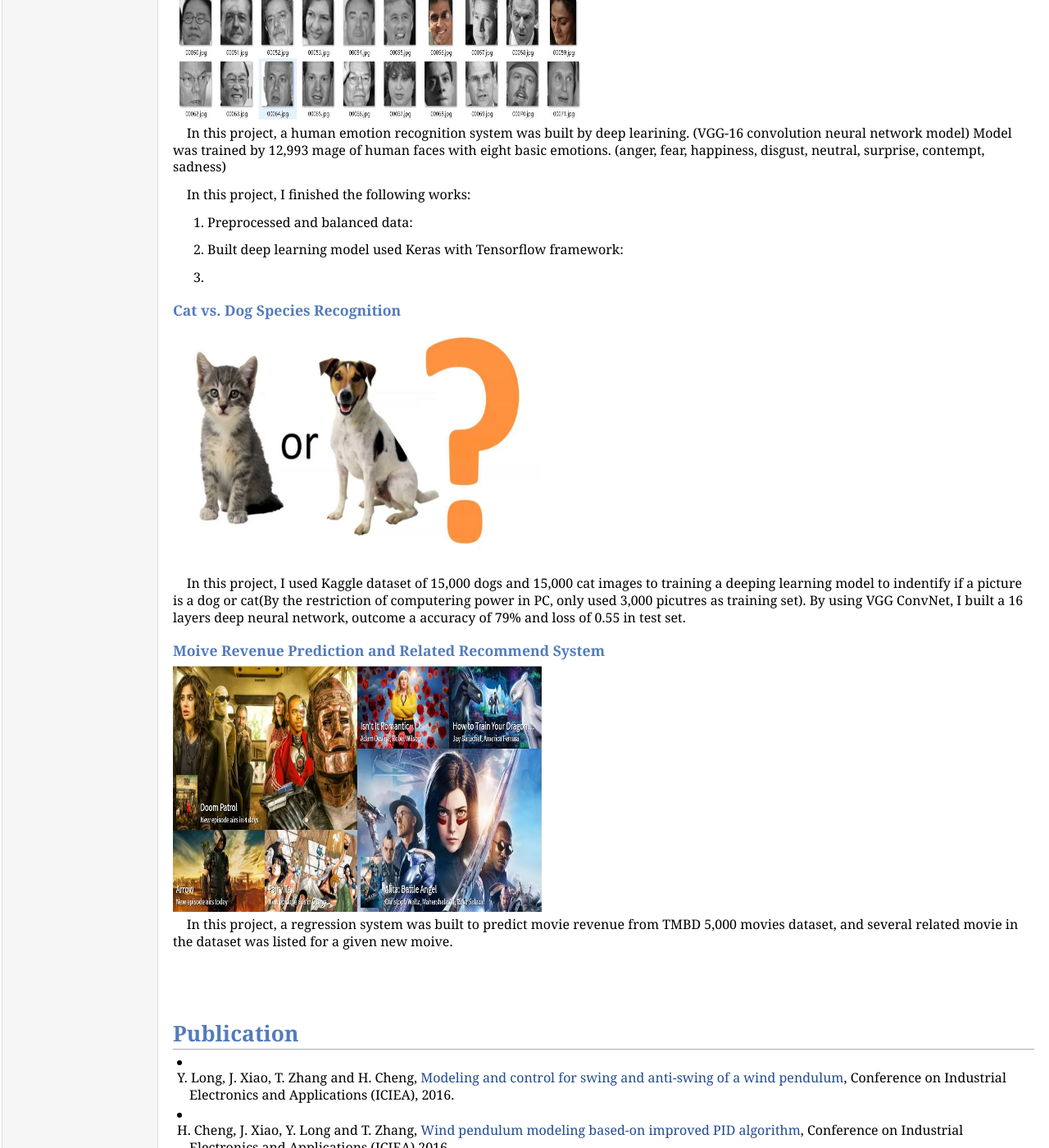
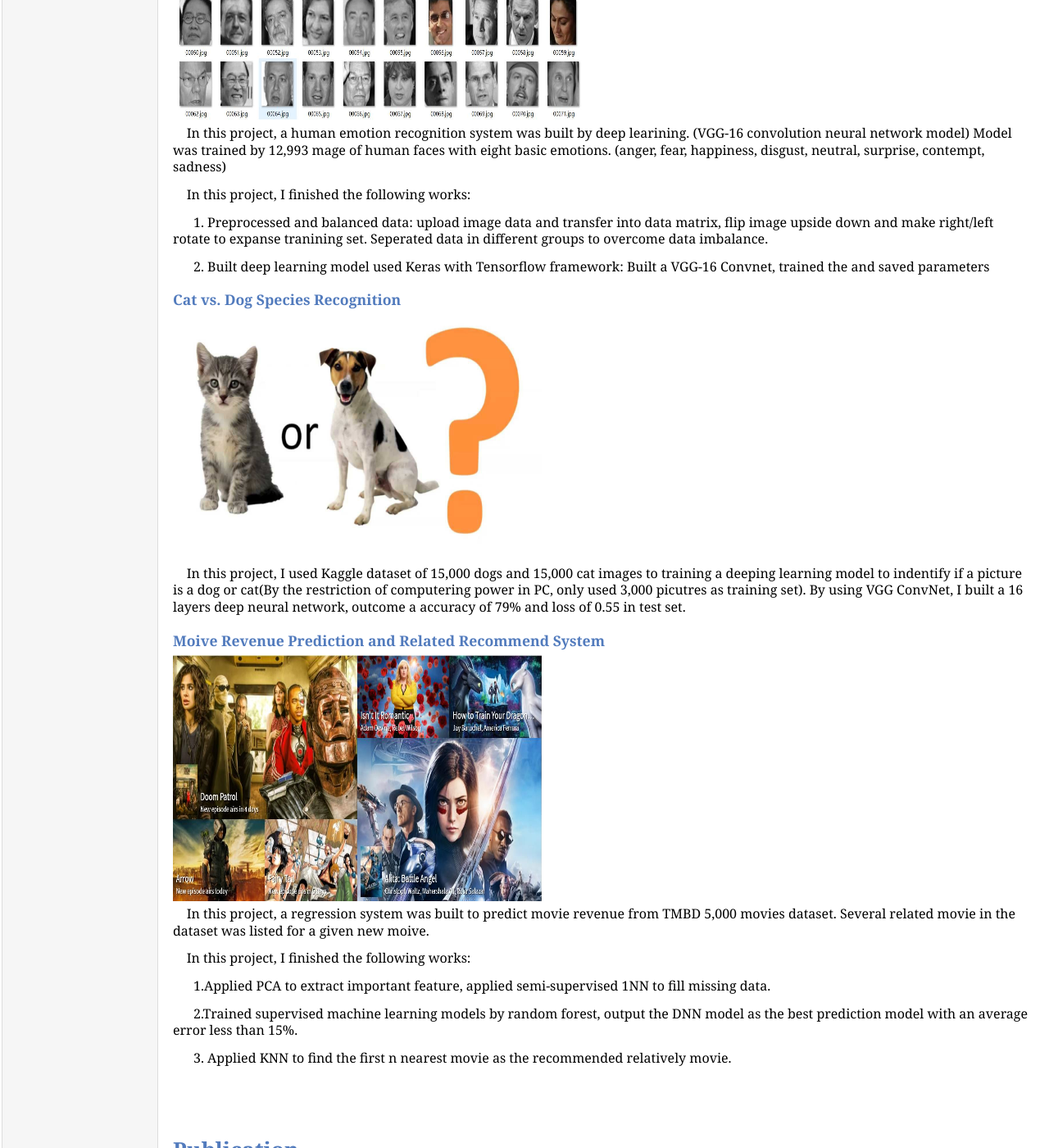
Before and after one commit to dukesky/dukesky.github.io, a Jekyll site: the page research.html, which Jekyll copies as it is, in a window 1280 px wide and 1400 px high, scrolled down 4197 px. Shown: the whole window at 82% size. Built offline with Jekyll 4.4.1, drawn with Linux system fonts in a browser that asks for light colours.

Commit message:
Update research.html

```diff
--- a/research.html
+++ b/research.html
@@ -60,8 +60,8 @@
   <p></p>
   <h3>Wind Pendulum Control System</h3>
   <img src="figs/pendulum3.jpg" width="450px" height="300px" />
-  <p> &nbsp &nbsp Wind pendulum is a three dimension(3D) pendulum that at the end of pendulum there is a platform attached four fans facing four
-    different directions. When the pendulum is swinging, it's swing speed and angle was controlled by generating wind from four fans.
+  <p> &nbsp &nbsp Wind pendulum is a three dimension(3D) pendulum that at the end of pendulum there is a platform attached four fans facing
+    four different directions. When the pendulum is swinging, it's swing speed and angle was controlled by generating wind from four fans.
     This system is an nonlinear system with high latency. First, fans itselve is an nonlinear system, it's hard to build a dynamic model
     of force generated by fans rotation. second, there's always unpredicted latency of force genarated by propeller rotation, which makes
     it really hard to build an timely control system.
@@ -89,7 +89,8 @@
   <h3>Moving Detection System of Lower-Limb Exoskeleton (Bachelor Thesis) </h3>
   <img src="figs/exo2.png" width="300px" height="450px" />
   <p> &nbsp &nbsp This project aimed to implement a moving detection system of lower-limb exoskeletion. </p>
-  <p> &nbsp &nbsp  Exoskeletion can improve patients' movement ability and help them recover. In this project, I designed a moving detection system by FPGA chip and six encoders, and intergrated this system into the exoskeleton central control system.
+  <p> &nbsp &nbsp  Exoskeletion can improve patients' movement ability and help them recover. In this project, I designed
+    a moving detection system by FPGA chip and six encoders, and intergrated this system into the exoskeleton central control system.
     Besides, I designed two gaits for recovery training. One gait minimize the power of ankle while the other mimimize the power of knee,
     these two gaits work for a patient with ankle or knee problem.
   </p>
@@ -113,20 +114,28 @@
     model) Model was trained by 12,993 mage of human faces with eight basic emotions.
     (anger, fear, happiness, disgust, neutral, surprise, contempt, sadness) </p>
    <p>&nbsp &nbsp In this project, I finished the following works: </p>
-   <p> &nbsp &nbsp &nbsp 1. Preprocessed and balanced data: </p>
-   <p> &nbsp &nbsp &nbsp 2. Built deep learning model used Keras with Tensorflow framework: </p>
-   <p> &nbsp &nbsp &nbsp 3. </p>
+   <p> &nbsp &nbsp &nbsp 1. Preprocessed and balanced data: upload image data and transfer into data matrix, flip image upside down and
+  make right/left rotate to expanse tranining set. Seperated data in different groups to overcome data imbalance.</p>
+   <p> &nbsp &nbsp &nbsp 2. Built deep learning model used Keras with Tensorflow framework: Built a VGG-16 Convnet, trained the
+     and saved parameters</p>
 
  <h3>Cat vs. Dog Species Recognition</h3>
  <img src="figs/dogcat2.jpg" width="450px" height="300px" />
- <p> &nbsp &nbsp In this project, I used Kaggle dataset of 15,000 dogs and 15,000 cat images to training a deeping learning model to indentify if a
-  picture is a dog or cat(By the restriction of computering power in PC, only used 3,000 picutres as training set). By using VGG ConvNet,
-   I built a 16 layers deep neural network, outcome a accuracy of 79% and loss of 0.55 in test set.</p>
+ <p> &nbsp &nbsp In this project, I used Kaggle dataset of 15,000 dogs and 15,000 cat images to training a deeping learning model to
+   indentify if a picture is a dog or cat(By the restriction of computering power in PC, only used 3,000 picutres as training set).
+   By using VGG ConvNet, I built a 16 layers deep neural network, outcome a accuracy of 79% and loss of 0.55 in test set.</p>
 
 <h3> Moive Revenue Prediction and Related Recommend System</h3>
   <img src="figs/movie1.jpg" width="450px" height="300px" />
-<p> &nbsp &nbsp In this project, a regression system was built to predict movie revenue from TMBD 5,000 movies dataset, and several related movie
-  in the dataset was listed for a given new moive.
+<p> &nbsp &nbsp In this project, a regression system was built to predict movie revenue from TMBD 5,000 movies dataset. Several
+  related movie in the dataset was listed for a given new moive.
+ <p>&nbsp &nbsp In this project, I finished the following works: </p>
+   <p> &nbsp &nbsp &nbsp 1.Applied PCA to extract important feature, applied semi-supervised 1NN to fill missing data.
+ </p>
+   <p> &nbsp &nbsp &nbsp 2.Trained supervised machine learning models by random forest,
+     output the DNN model as the best prediction model with an average error less than 15%.  </p>
+   <p> &nbsp &nbsp &nbsp 3.	Applied KNN to find the first n nearest movie as the recommended relatively movie.  </p>
+
   </p>
  <br>
  <br>
```
